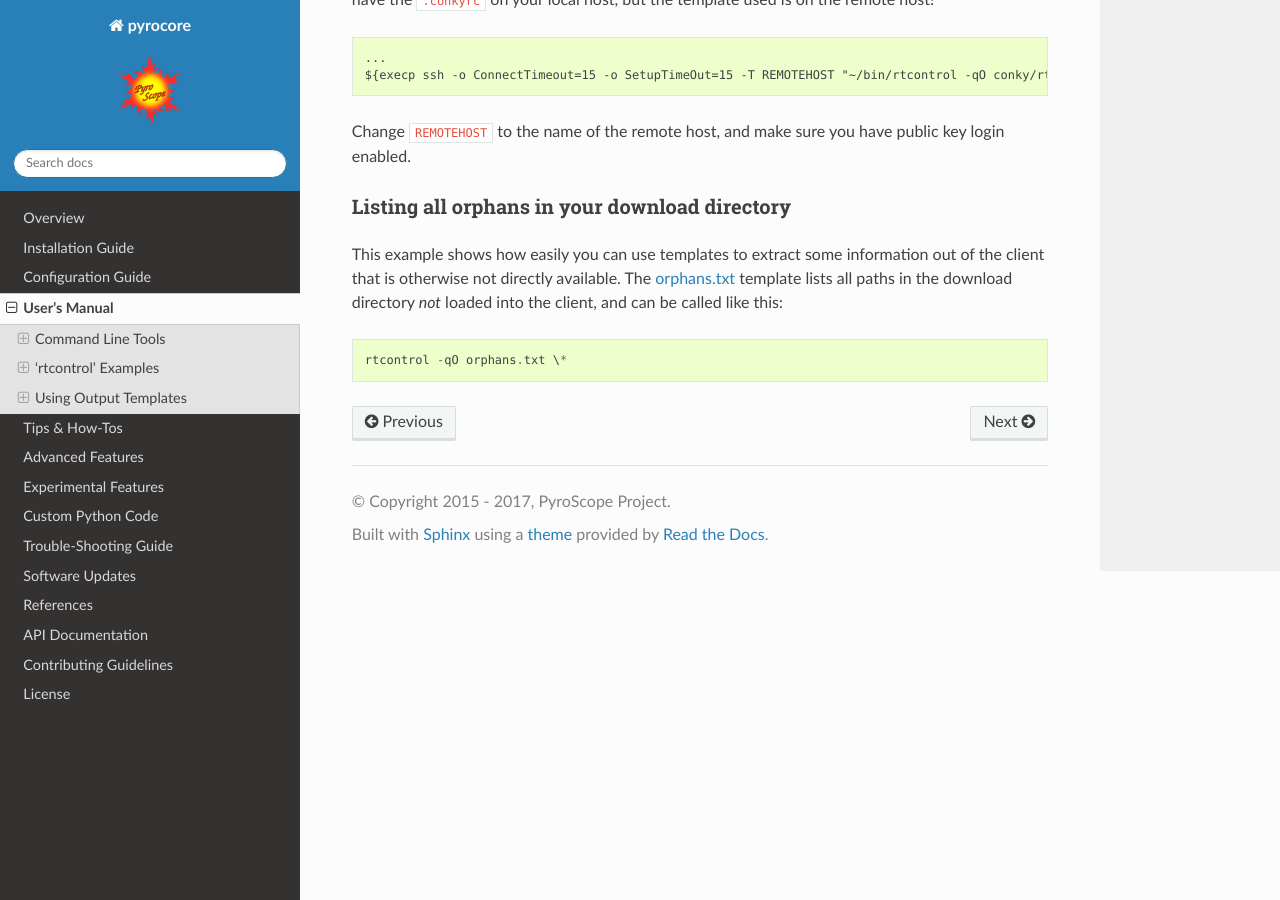
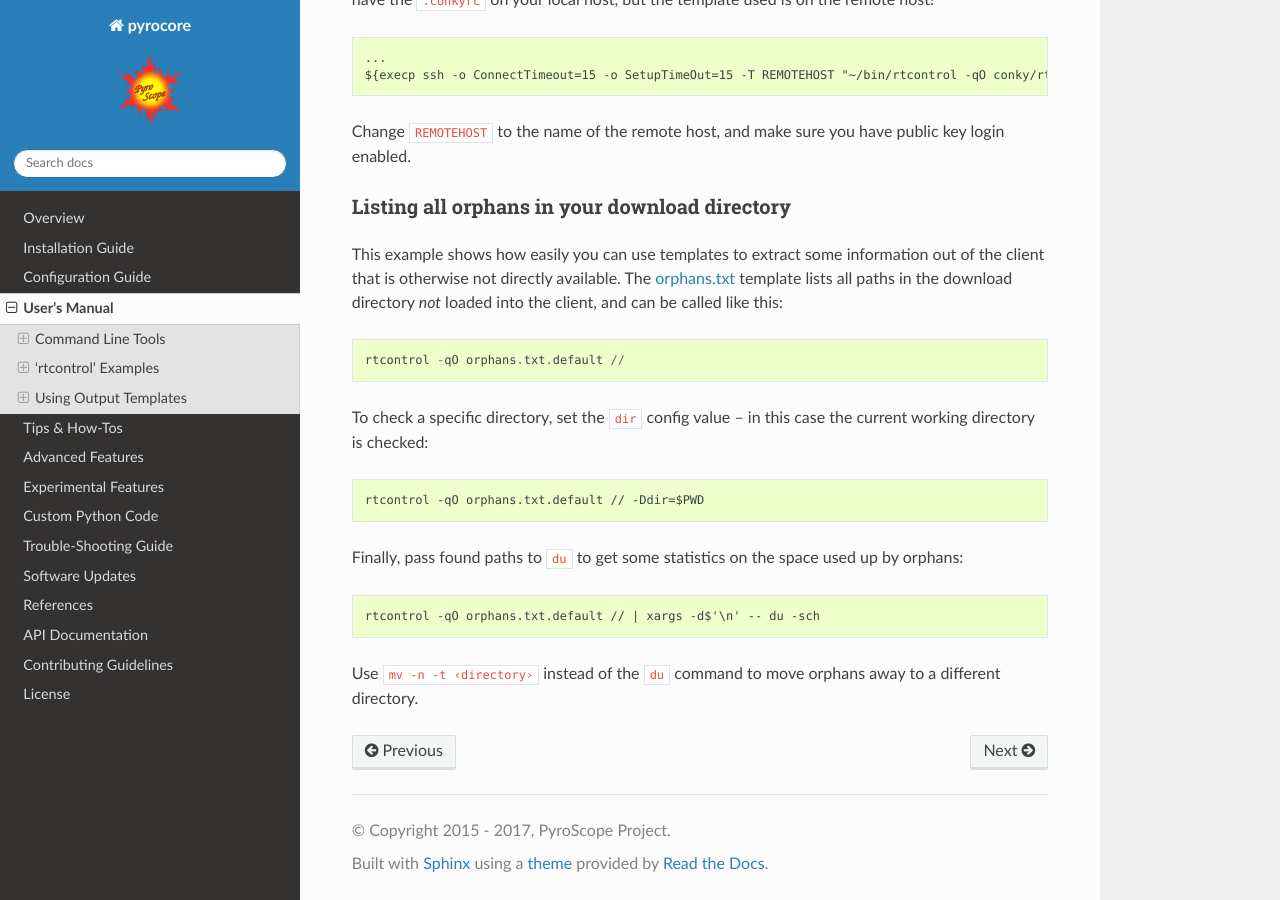
Before and after one commit to pyroscope/pyrocore, a Sphinx documentation site: the page built from docs/usage.rst, in a window 1280 px wide and 900 px high, scrolled down 24351 px. Built offline with Sphinx 7.4.7 and the Read the Docs theme 2.0.0, drawn with Linux system fonts in a browser that asks for light colours.

Commit message:
docs: a bit more on orphans.txt

```diff
--- a/docs/usage-templates.rst
+++ b/docs/usage-templates.rst
@@ -161,6 +161,8 @@ Change ``REMOTEHOST`` to the name of the remote host, and make sure you
 have public key login enabled.
 
 
+.. _orphans:
+
 Listing all orphans in your download directory
 ^^^^^^^^^^^^^^^^^^^^^^^^^^^^^^^^^^^^^^^^^^^^^^
 
@@ -169,7 +171,18 @@ information out of the client that is otherwise not directly available.
 The `orphans.txt`_ template lists all paths in the download directory
 *not* loaded into the client, and can be called like this::
 
-    rtcontrol -qO orphans.txt \*
+    rtcontrol -qO orphans.txt.default //
+
+To check a specific directory, set the ``dir`` config value
+– in this case the current working directory is checked::
+
+    rtcontrol -qO orphans.txt.default // -Ddir=$PWD
+
+Finally, pass found paths to ``du`` to get some statistics on the space used up by orphans::
+
+    rtcontrol -qO orphans.txt.default // | xargs -d$'\n' -- du -sch
+
+Use ``mv -n -t ‹directory›`` instead of the ``du`` command to move orphans away to a different directory.
 
 
 .. _orphans.txt: https://github.com/pyroscope/pyrocore/blob/master/src/pyrocore/data/config/templates/orphans.txt
```
